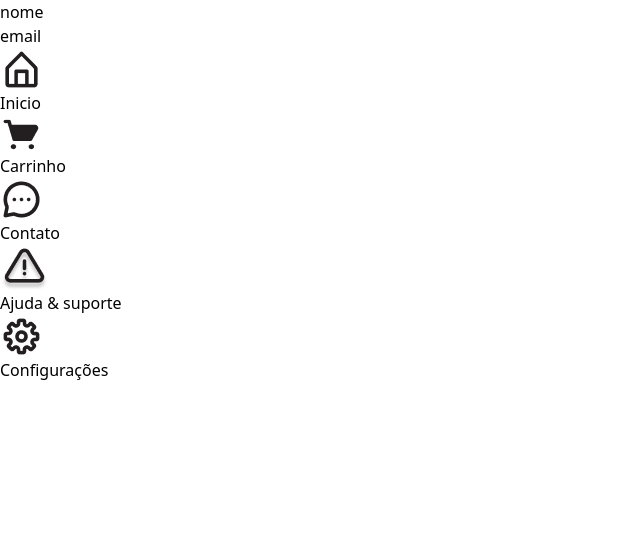
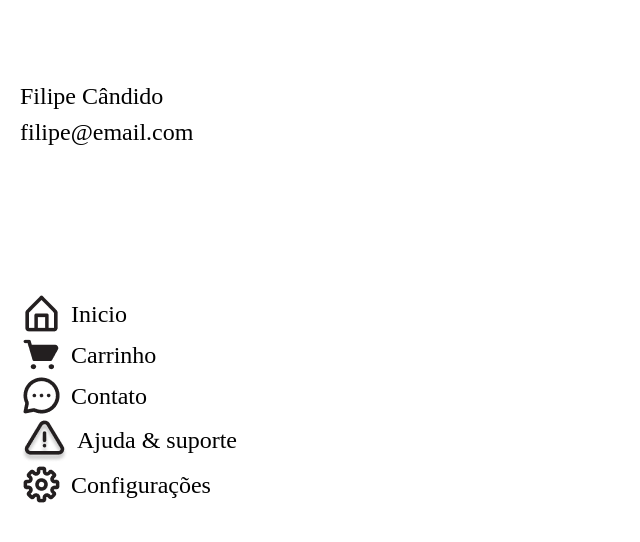
Before and after one commit to Fedolfo/front-end-lojao-popular, a React (Create React App) app: page /profile in a window 1280 px wide. Shown: the top 542 px of the page, without its empty margins (0-640 px from the left). Built offline with nearby package versions, Linux system fonts and the light colour scheme; the HTML template or start-up script is replaced by a standard one.

Commit message:
refactor: Component Profile render navegation using map

```diff
--- a/src/pages/profile/Profile.tsx
+++ b/src/pages/profile/Profile.tsx
@@ -3,41 +3,35 @@ import iconCart from '../../assets/images/iconShoppingCart.png';
 import iconSetting from '../../assets/images/iconSettingsOutline.png';
 import iconMessage from '../../assets/images/iconMessageCircleOutline.png';
 import iconHome from '../../assets/images/iconHomeOutline.png';
-// import iconClose from '../../assets/images/iconCloseOutline.png';
 import iconAlert from '../../assets/images/iconAlertTriangleOutline.png';
+import { Link } from 'react-router-dom';
 
 function Profile(): JSX.Element {
   return (
-    <>
-      <div>
-        <p>nome</p>
-        <p>email</p>
+    <div className='bg-[#D9D9D9]'>
+      <div className='flex flex-col font-LexendDeca android:text-2xl android:mt-20 android:ml-5'>
+        <p className='mb-1'>Filipe Cândido</p>
+        <p>filipe@email.com</p>
       </div>
-      <nav>
-        <ol>
+      <nav className='android:mt-36'>
+        <ol className='flex flex-col font-LexendDeca android:text-2xl android:ml-5'>
           <li>
-            <img src={iconHome} alt='Icone home' />
-            Inicio
-          </li>
-          <li>
-            <img src={iconCart} alt='Carrinho de compras' />
-            Carrinho
-          </li>
-          <li>
-            <img src={iconMessage} alt='Contato' />
-            Contato
-          </li>
-          <li>
-            <img src={iconAlert} alt='Icone alerta' />
-            Ajuda & suporte
-          </li>
-          <li>
-            <img src={iconSetting} alt='Configurações' />
-            Configurações
+            {[
+              ['Inicio', '/', iconHome],
+              ['Carrinho', '/cart', iconCart],
+              ['Contato', '/contact', iconMessage],
+              ['Ajuda & suporte', '/support', iconAlert],
+              ['Configurações', '/profile/configuration', iconSetting],
+            ].map(([title, url, images]) => (
+              <Link className='flex items-center' to={url} key={title}>
+                <img src={images} alt='Icone home' className='mr-2' />
+                {title}
+              </Link>
+            ))}
           </li>
         </ol>
       </nav>
-    </>
+    </div>
   );
 }
 
```
